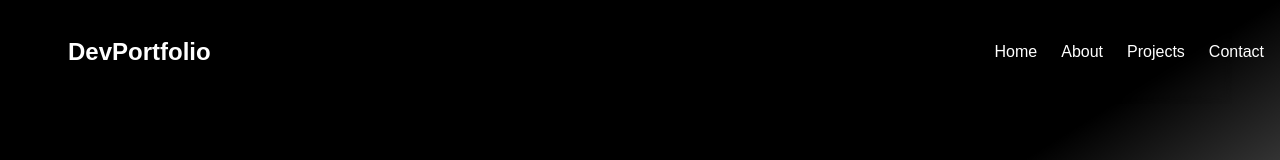
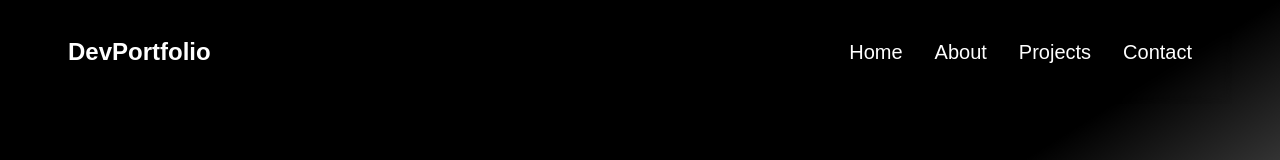
Before and after one commit to harshithraihars/harshithrai-portfolio, a React (Vite) app: page / in a window 1280 px wide. Shown: the top 160 px of the page. Built offline with nearby package versions, Linux system fonts and the light colour scheme; a web font is replaced by a local one; what ldrs would draw is missing.

Commit message:
menu item glitch fixed

```diff
--- a/src/Hero.tsx
+++ b/src/Hero.tsx
@@ -86,13 +86,13 @@ export default function HeroSection() {
           </div>
 
           <div className="sm:hidden"></div>
-          <div className="hidden sm:block sm:absolute sm:right-0 lg:-right-8">
-            <ul className="flex space-x-6">
+          <div className="hidden sm:block sm:absolute sm:right-0 lg:right-10">
+            <ul className="flex space-x-8">
               {menuItems.map((item) => (
                 <li key={item}>
                   <button
                     onClick={() => scrollToSection(item.toLowerCase())}
-                    className="text-white hover: relative group"
+                    className="text-white hover: relative group text-xl z-20"
                   >
                     {item}
                     <span className="absolute left-0 bottom-0 w-full h-0.5 bg-cyan-300 transform scale-x-0 group-hover:scale-x-100 transition-transform duration-300 ease-in-out"></span>
```
